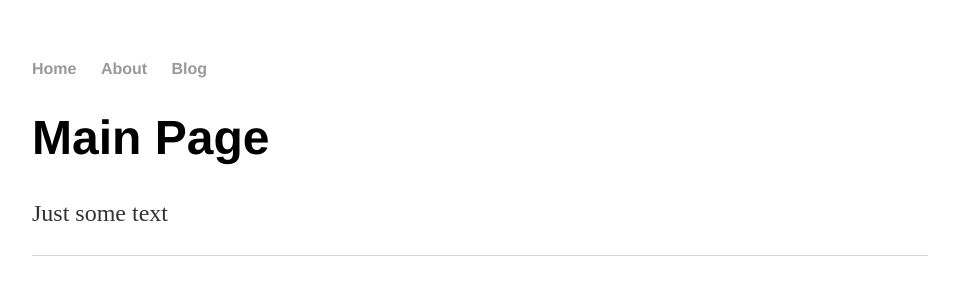
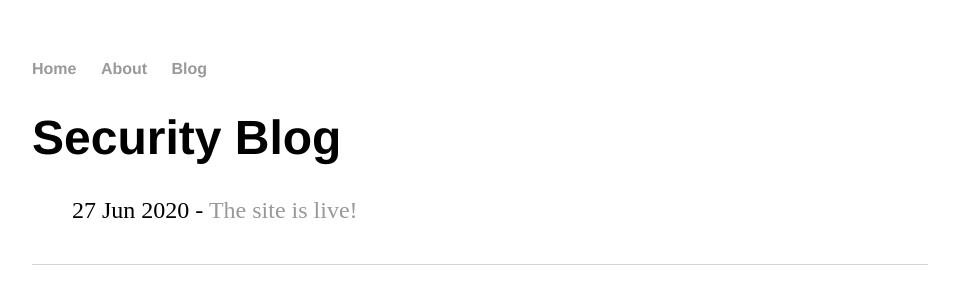
Before and after one commit to 5am5ecure/5am5ecure.github.io, a Jekyll site: the page built from index.html, in a window 1280 px wide. Shown: the top 304 px of the page, without its empty margins (160-1119 px from the left). Built offline with Jekyll 4.4.1, drawn with Linux system fonts in a browser that asks for light colours.

Commit message:
Update index.html

```diff
--- a/index.html
+++ b/index.html
@@ -3,6 +3,15 @@ layout: default
 title: 5am5ecure
 ---
 <div class="blurb">
-	<h1>Main Page</h1>
-	<p>Just some text</p>
+	<h1>Security Blog</h1>
+	<p></p>
+
+	<ul class="posts">
+
+	  {% for post in site.posts %}
+	    <li><span>{{ post.date | date_to_string }}</span> - <a href="{{ post.url }}" title="{{ post.title }}">{{ post.title }}</a></li>
+	  {% endfor %}
+
+	</ul>
+
 </div><!-- /.blurb -->
```
